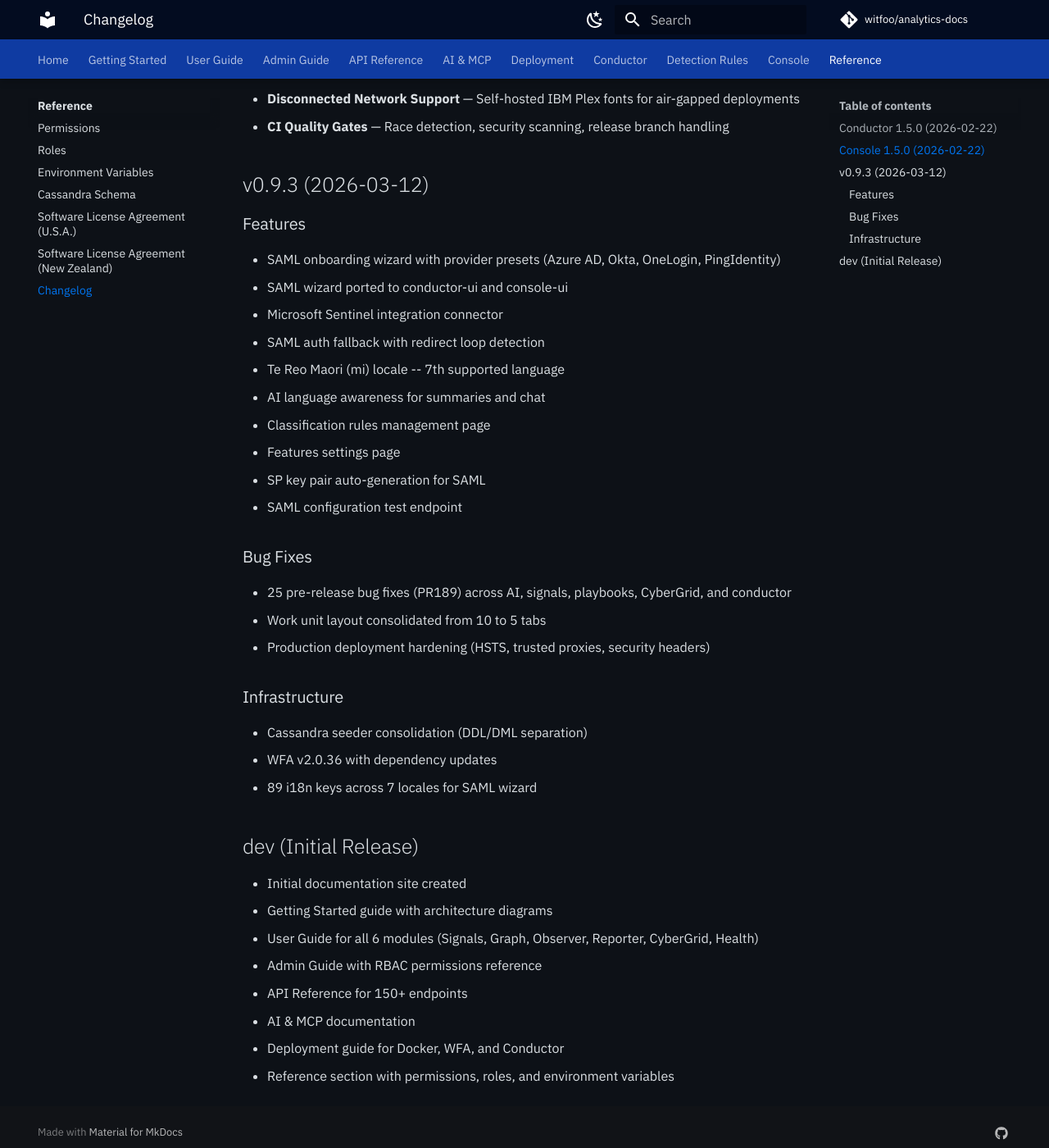
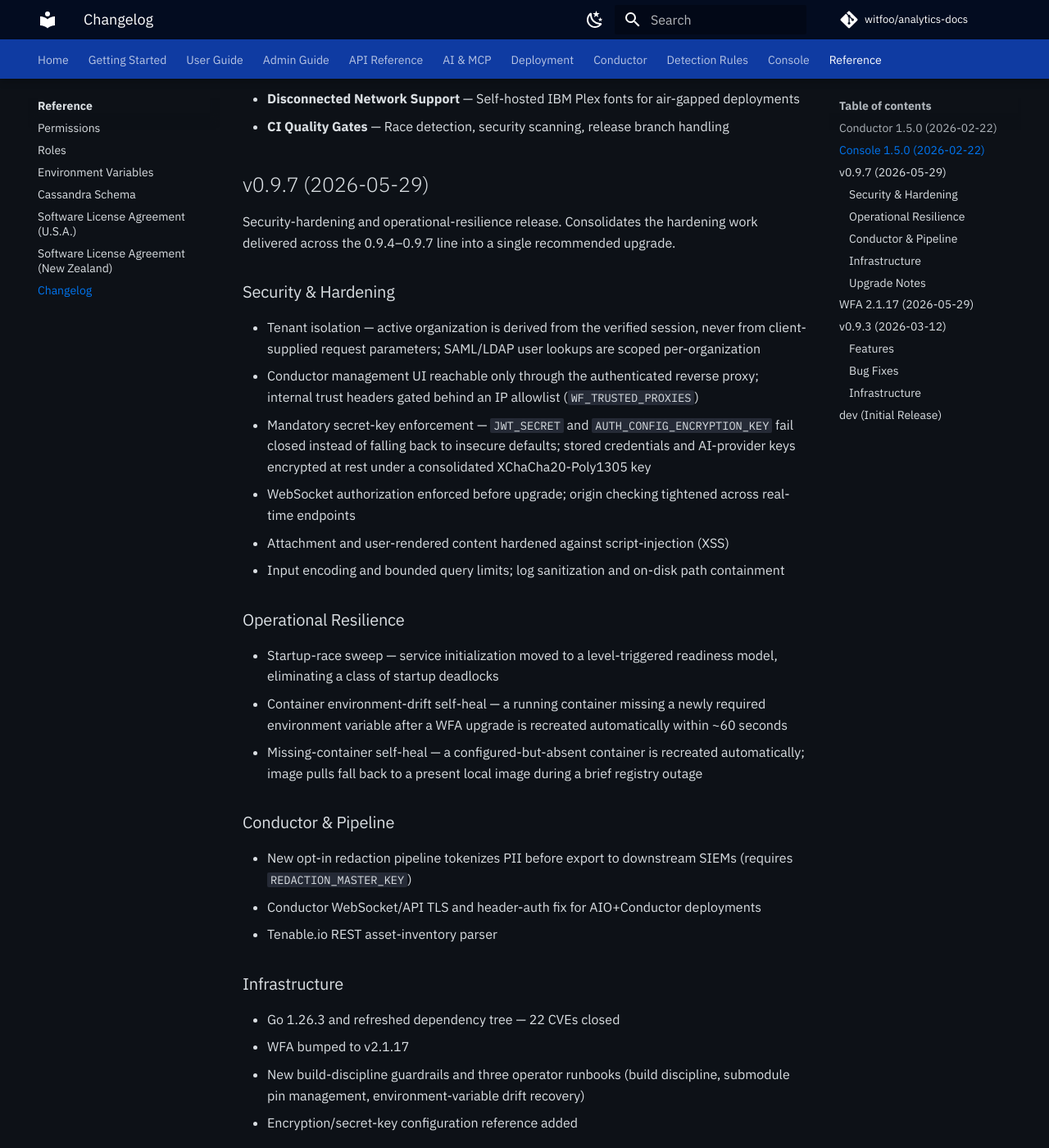
Before and after one commit to witfoo/analytics-docs, an MkDocs documentation site: the page built from docs/reference/changelog.md, in a window 1280 px wide and 1400 px high, scrolled down 750 px. Shown: the whole window at 82% size. Built offline with MkDocs 1.6.1 and Material for MkDocs 9.7.7, drawn with Linux system fonts in a browser that asks for light colours; plug-ins that fetch from the network failed and are left out; comment, search, counter and statistics services are not loaded; the version menu is left out; some of the changed text lies outside the part shown.

Commit message:
docs: Analytics 0.9.7 + WFA 2.1.17 update
- changelog: add v0.9.7 (security hardening, operational resilience,
  supply-chain CVE remediation) + WFA 2.1.17 entries; normalize
  heading/list spacing
- reference/environment-variables: correct AUTH_CONFIG_ENCRYPTION_KEY
  (XChaCha20-Poly1305, fail-closed) and document AI_ENCRYPTION_KEY (legacy),
  REDACTION_MASTER_KEY, SSL_CERT_FILE; add fail-closed admonition
- deployment/wfa: bump to v2.1.17 with container self-heal / startup-race /
  cert-preservation highlights
- getting-started/index: drop hardcoded version (version selector is canonical)
- admin-guide/settings/index: fix broken SAML SSO link (saml-sso.md ->
  authentication.md) so mkdocs --strict passes

```diff
--- a/docs/reference/changelog.md
+++ b/docs/reference/changelog.md
@@ -17,9 +17,54 @@
 - **Disconnected Network Support** — Self-hosted IBM Plex fonts for air-gapped deployments
 - **CI Quality Gates** — Race detection, security scanning, release branch handling
 
+## v0.9.7 (2026-05-29)
+
+Security-hardening and operational-resilience release. Consolidates the hardening work delivered across the 0.9.4–0.9.7 line into a single recommended upgrade.
+
+### Security & Hardening
+
+- Tenant isolation — active organization is derived from the verified session, never from client-supplied request parameters; SAML/LDAP user lookups are scoped per-organization
+- Conductor management UI reachable only through the authenticated reverse proxy; internal trust headers gated behind an IP allowlist (`WF_TRUSTED_PROXIES`)
+- Mandatory secret-key enforcement — `JWT_SECRET` and `AUTH_CONFIG_ENCRYPTION_KEY` fail closed instead of falling back to insecure defaults; stored credentials and AI-provider keys encrypted at rest under a consolidated XChaCha20-Poly1305 key
+- WebSocket authorization enforced before upgrade; origin checking tightened across real-time endpoints
+- Attachment and user-rendered content hardened against script-injection (XSS)
+- Input encoding and bounded query limits; log sanitization and on-disk path containment
+
+### Operational Resilience
+
+- Startup-race sweep — service initialization moved to a level-triggered readiness model, eliminating a class of startup deadlocks
+- Container environment-drift self-heal — a running container missing a newly required environment variable after a WFA upgrade is recreated automatically within ~60 seconds
+- Missing-container self-heal — a configured-but-absent container is recreated automatically; image pulls fall back to a present local image during a brief registry outage
+
+### Conductor & Pipeline
+
+- New opt-in redaction pipeline tokenizes PII before export to downstream SIEMs (requires `REDACTION_MASTER_KEY`)
+- Conductor WebSocket/API TLS and header-auth fix for AIO+Conductor deployments
+- Tenable.io REST asset-inventory parser
+
+### Infrastructure
+
+- Go 1.26.3 and refreshed dependency tree — 22 CVEs closed
+- WFA bumped to v2.1.17
+- New build-discipline guardrails and three operator runbooks (build discipline, submodule pin management, environment-variable drift recovery)
+- Encryption/secret-key configuration reference added
+
+### Upgrade Notes
+
+- `JWT_SECRET` and `AUTH_CONFIG_ENCRYPTION_KEY` are required on the API and Incident Engine (WFA generates them automatically; standalone/Compose deployments use `scripts/dev/generate-secrets.sh`)
+- No database migration; no breaking API changes
+
+## WFA 2.1.17 (2026-05-29)
+
+- Container environment-drift self-heal and missing-container self-heal
+- Startup-race hardening across agent and pipeline services
+- Generated CA preserved across upgrades; `SSL_CERT_FILE` supplied to the reverse proxy for Conductor WebSocket TLS
+- Go 1.26.3, common v1.5.20, dependency CVE remediations
+
 ## v0.9.3 (2026-03-12)
 
 ### Features
+
 - SAML onboarding wizard with provider presets (Azure AD, Okta, OneLogin, PingIdentity)
 - SAML wizard ported to conductor-ui and console-ui
 - Microsoft Sentinel integration connector
@@ -32,11 +77,13 @@
 - SAML configuration test endpoint
 
 ### Bug Fixes
+
 - 25 pre-release bug fixes (PR189) across AI, signals, playbooks, CyberGrid, and conductor
 - Work unit layout consolidated from 10 to 5 tabs
 - Production deployment hardening (HSTS, trusted proxies, security headers)
 
 ### Infrastructure
+
 - Cassandra seeder consolidation (DDL/DML separation)
 - WFA v2.0.36 with dependency updates
 - 89 i18n keys across 7 locales for SAML wizard
```
Also changed, not shown: docs/admin-guide/settings/index.md (+1 -1 lines), docs/deployment/wfa.md (+6 -1 lines), docs/getting-started/index.md (+1 -1 lines), docs/reference/environment-variables.md (+8 -2 lines).
